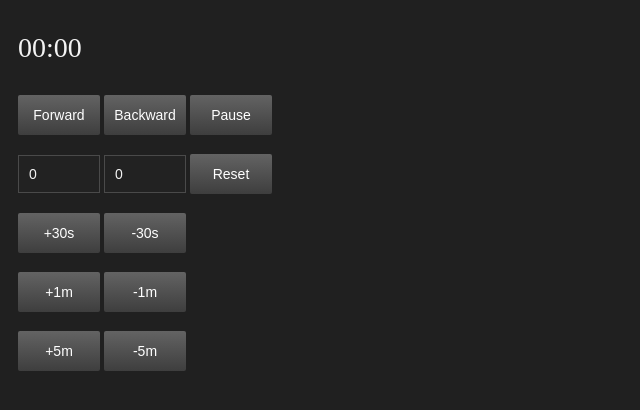
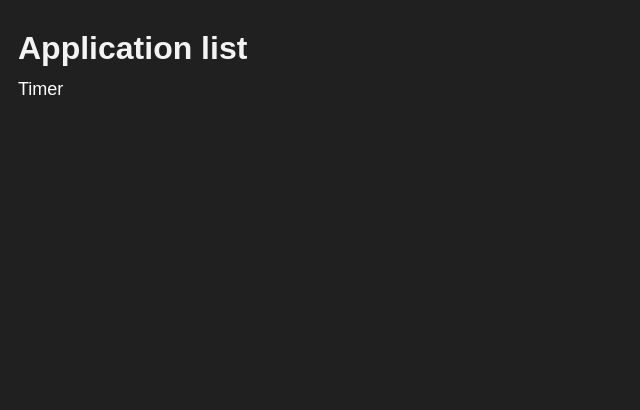
Before and after one commit to mixma5ter/timer_api, a Flask app: page / in a window 1280 px wide. Shown: the top 410 px of the page, without its empty margins (0-640 px from the left). Run offline with Flask 2, Linux system fonts and the light colour scheme.

Commit message:
routes edit

```diff
--- a/app.py
+++ b/app.py
@@ -45,7 +45,12 @@ def index():
     return render_template('index.html')
 
 
-@app.route('/timer', methods=['GET', 'POST'])
+@app.route('/timer', methods=['GET'])
+def timer():
+    return render_template('timer.html')
+
+
+@app.route('/timer/api', methods=['GET', 'POST'])
 def timer_api():
     global timer_state
     with timer_lock:
--- a/static/script.js
+++ b/static/script.js
@@ -1,5 +1,5 @@
 function sendAction(action) {
-    fetch('/timer?action=' + action, { method: 'POST' })
+    fetch('/timer/api?action=' + action, { method: 'POST' })
         .then(response => response.json())
         .then(data => {
             document.getElementById('timer').textContent = data.time;
@@ -14,7 +14,7 @@ function resetWithValues() {
     minutes = Math.min(Math.max(0, minutes), 60);
     seconds = Math.min(Math.max(0, seconds), 60);
 
-    fetch(`/timer?action=reset&minutes=${minutes}&seconds=${seconds}`, {method: 'POST'})
+    fetch(`/timer/api?action=reset&minutes=${minutes}&seconds=${seconds}`, {method: 'POST'})
         .then(response => response.json())
         .then(data => {
             document.getElementById('timer').textContent = data.time;
@@ -22,7 +22,7 @@ function resetWithValues() {
 }
 
 function modifyTime(operation, value) {
-    fetch(`/timer?action=${operation}${value}`, { method: 'POST' })
+    fetch(`/timer/api?action=${operation}${value}`, { method: 'POST' })
         .then(response => response.json())
         .then(data => {
             document.getElementById('timer').textContent = data.time;
@@ -30,7 +30,7 @@ function modifyTime(operation, value) {
 }
 
 setInterval(() => {
-    fetch('/timer')
+    fetch('/timer/api')
         .then(response => response.json())
         .then(data => {
             document.getElementById('timer').textContent = data.time;
--- a/static/style.css
+++ b/static/style.css
@@ -2,6 +2,7 @@ body {
     background: #202020;
     color: #f3f3f3;
     font-size: 16px;
+    font-family: Arial, sans-serif;
     line-height: 19px;
     padding: 10px;
 }
@@ -31,24 +32,25 @@ button {
     display: inline-block;
 }
 
-button:active {
+button:hover {
     background: linear-gradient(to bottom, #3E3E3E, #636363);
-    transform: translateY(2px);
 }
 
-.action {
-    padding: 10px 0px 9px 0px;
-    font-size: 14px;
-    line-height: 19px;
-    border-radius: 2px;
-    border: none;
-    background: linear-gradient(to bottom, #636363, #3E3E3E);
-    color: #fff;
-    cursor: pointer;
-    outline: none;
+button:active {
+    transform: translateY(2px);
 }
 
 #timer {
     font-size: 28px;
     padding-top: 20px;
 }
+
+a {
+    color: #fff;
+    font-size: 18px;
+    text-decoration: none;
+}
+
+a:hover {
+    color: #a52424;
+}
--- a/templates/index.html
+++ b/templates/index.html
@@ -2,36 +2,13 @@
 <html lang="en">
 <head>
     <meta charset="UTF-8">
-    <title>Timer</title>
+    <title>Home</title>
     <link rel="stylesheet" href="../static/style.css">
 </head>
 <body>
-    <div id="timer">00:00</div>
-    <br><br>
-
-    <button onclick="sendAction('start')" id="startButton">Forward</button>
-    <button onclick="sendAction('reverse')" id="reverseButton">Backward</button>
-    <button onclick="sendAction('pause')">Pause</button>
-    <br><br>
-
-    <input type="number" id="minutes" value="0" min="0" max="60">
-    <input type="number" id="seconds" value="0" min="0" max="60">
-    <button onclick="resetWithValues()">Reset</button>
-    <br><br>
-
-    <button onclick="modifyTime('add', 30)">+30s </button>
-    <button onclick="modifyTime('subtract', 30)">-30s </button>
-    <br><br>
-
-    <button onclick="modifyTime('add', 60)">+1m </button>
-    <button onclick="modifyTime('subtract', 60)">-1m </button>
-    <br><br>
-
-    <button onclick="modifyTime('add', 300)">+5m </button>
-    <button onclick="modifyTime('subtract', 300)">-5m </button>
-    <br><br>
-
-    <script src="../static/script.js"></script>
-
+<div class="container">
+    <h1>Application list</h1>
+    <a href="/timer" class="button">Timer</a>
+</div>
 </body>
 </html>
```
Also changed, not shown: templates/timer.html (added, +40 -0 lines).
